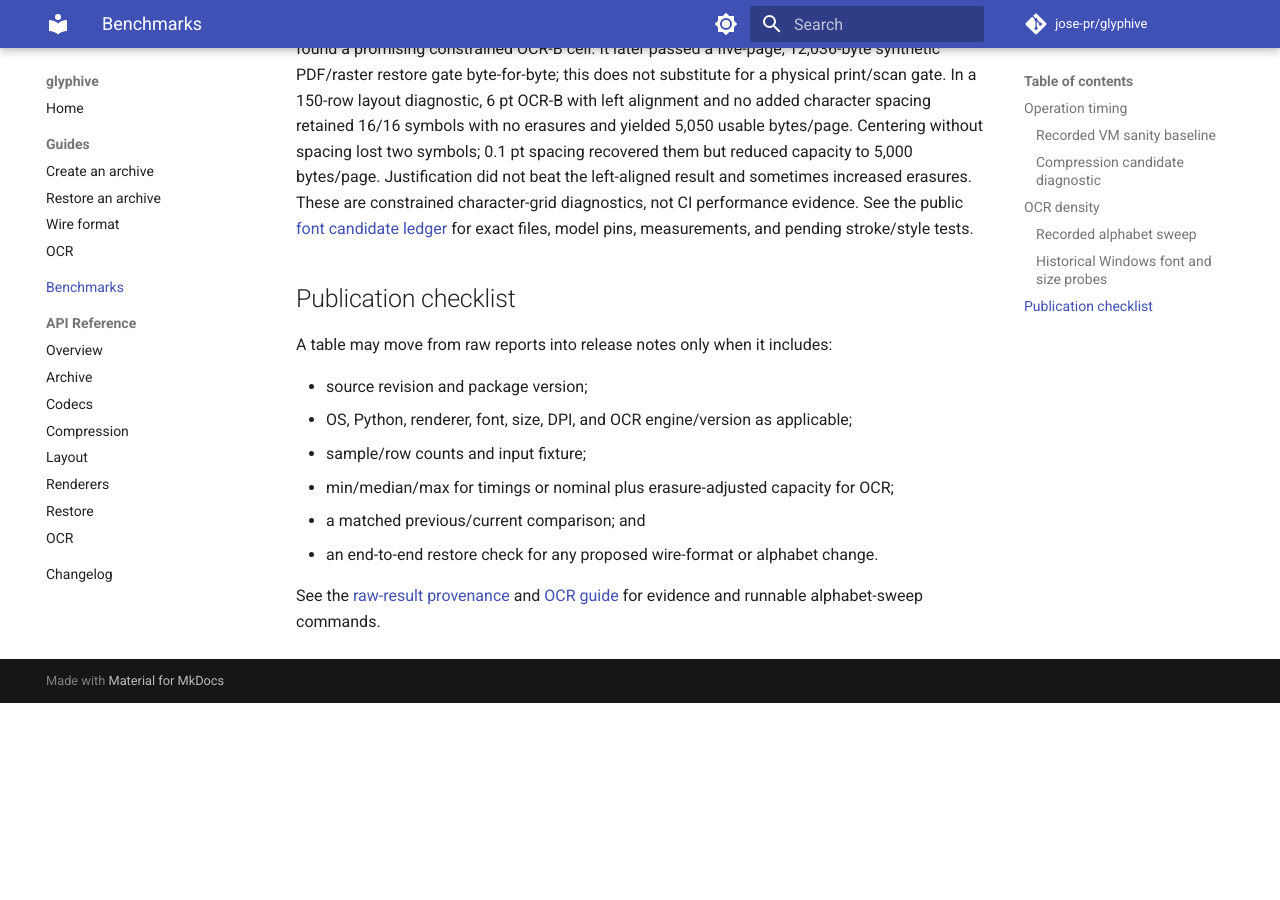
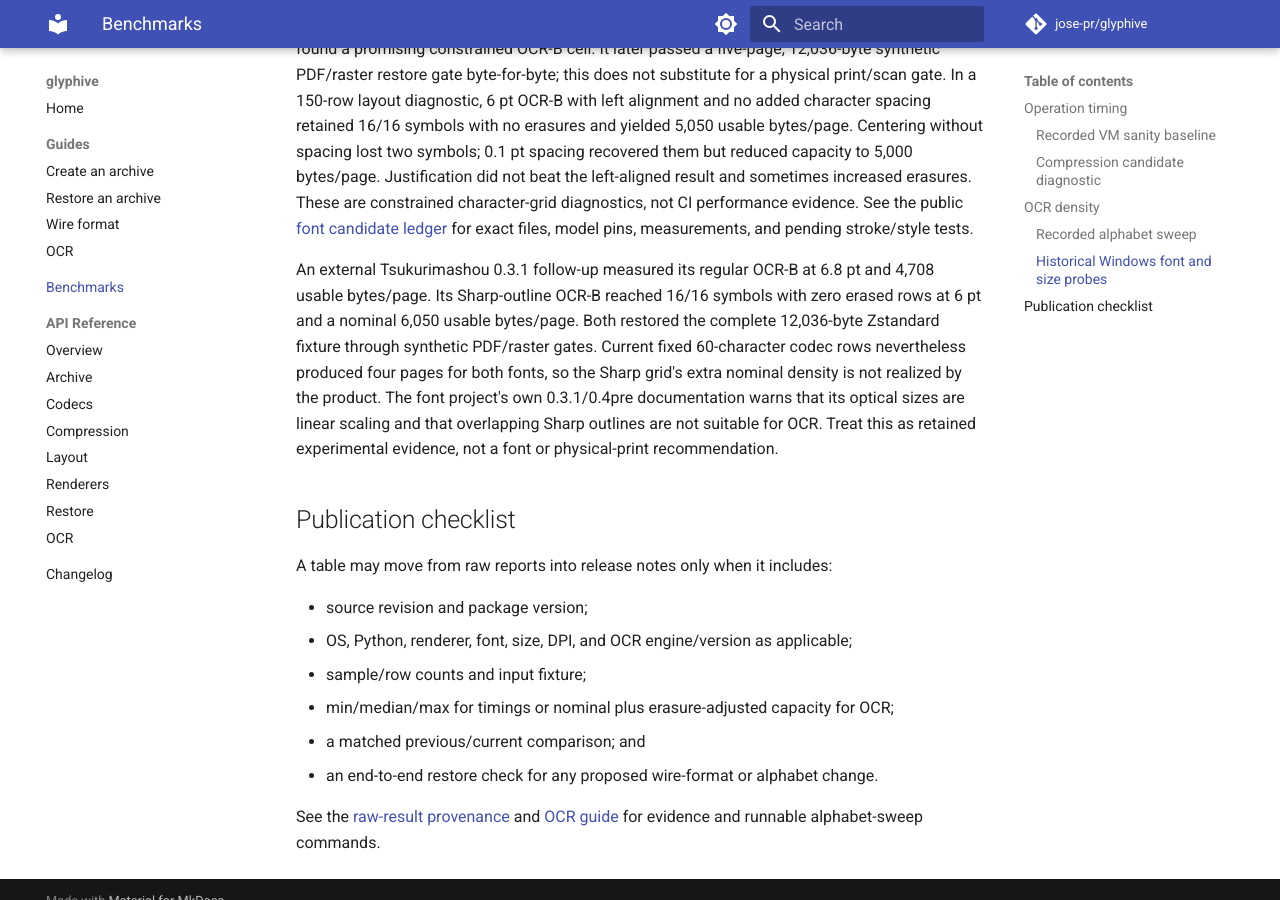
Before and after one commit to jose-pr/glyphive, an MkDocs documentation site: the page built from docs/benchmarks.md, in a window 1280 px wide and 900 px high, scrolled down 4024 px. Built offline with MkDocs 1.6.1 and Material for MkDocs 9.7.7, drawn with Linux system fonts in a browser that asks for light colours; comment, search, counter and statistics services are not loaded; before the commit the page ends 4727 px from its top, so only the background shows below that.

Commit message:
docs: publish Tsukurimashou font trials

```diff
--- a/docs/benchmarks.md
+++ b/docs/benchmarks.md
@@ -154,6 +154,17 @@ evidence. See the public
 [font candidate ledger](https://github.com/jose-pr/glyphive/blob/master/benchmarks/results/FONT_CANDIDATES.md)
 for exact files, model pins, measurements, and pending stroke/style tests.
 
+An external Tsukurimashou 0.3.1 follow-up measured its regular OCR-B at 6.8 pt
+and 4,708 usable bytes/page. Its Sharp-outline OCR-B reached 16/16 symbols with
+zero erased rows at 6 pt and a nominal 6,050 usable bytes/page. Both restored
+the complete 12,036-byte Zstandard fixture through synthetic PDF/raster gates.
+Current fixed 60-character codec rows nevertheless produced four pages for
+both fonts, so the Sharp grid's extra nominal density is not realized by the
+product. The font project's own 0.3.1/0.4pre documentation warns that its
+optical sizes are linear scaling and that overlapping Sharp outlines are not
+suitable for OCR. Treat this as retained experimental evidence, not a font or
+physical-print recommendation.
+
 ## Publication checklist
 
 A table may move from raw reports into release notes only when it includes:
```
Also changed, not shown: benchmarks/results/FONT_CANDIDATES.md (+27 -3 lines), benchmarks/results/font-model-sweeps/README.md (+4 -0 lines), docs/guides/ocr.md (+9 -0 lines), 2 other files.
